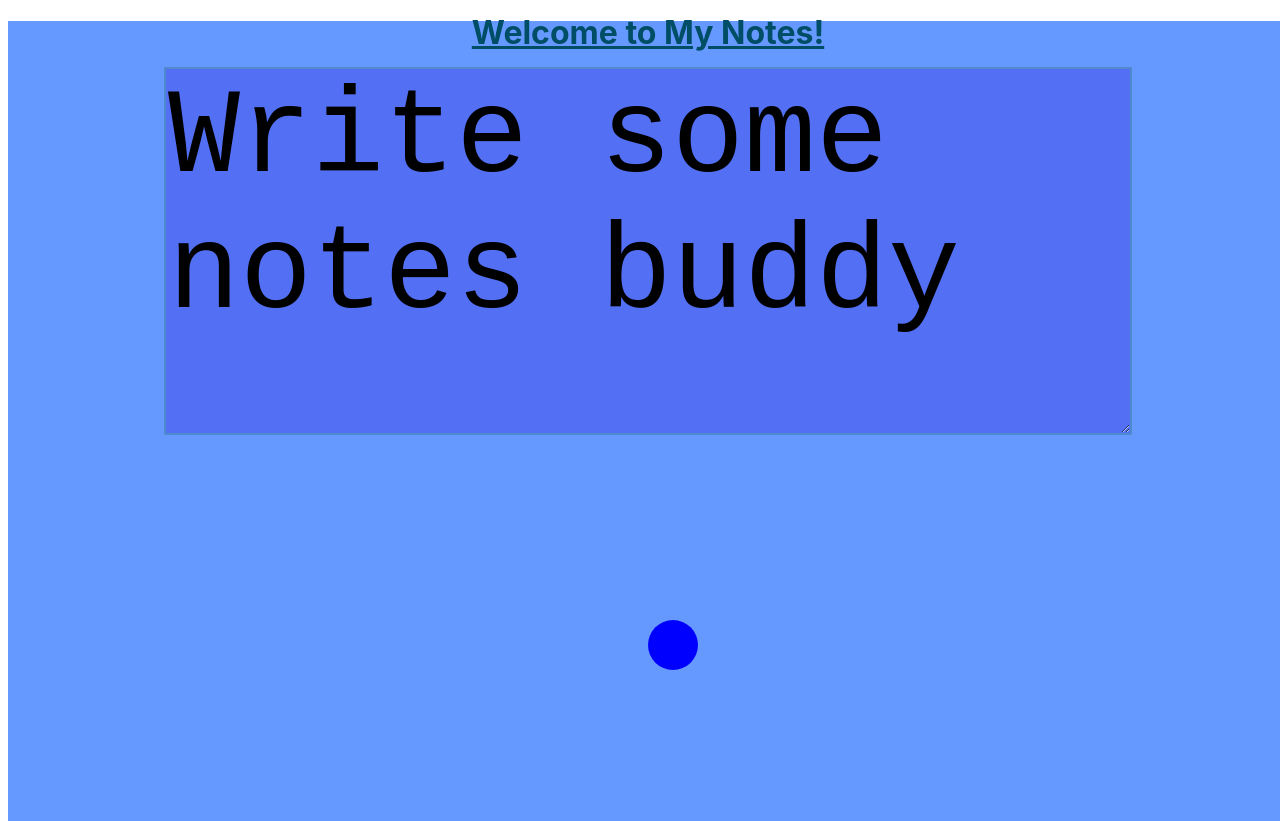
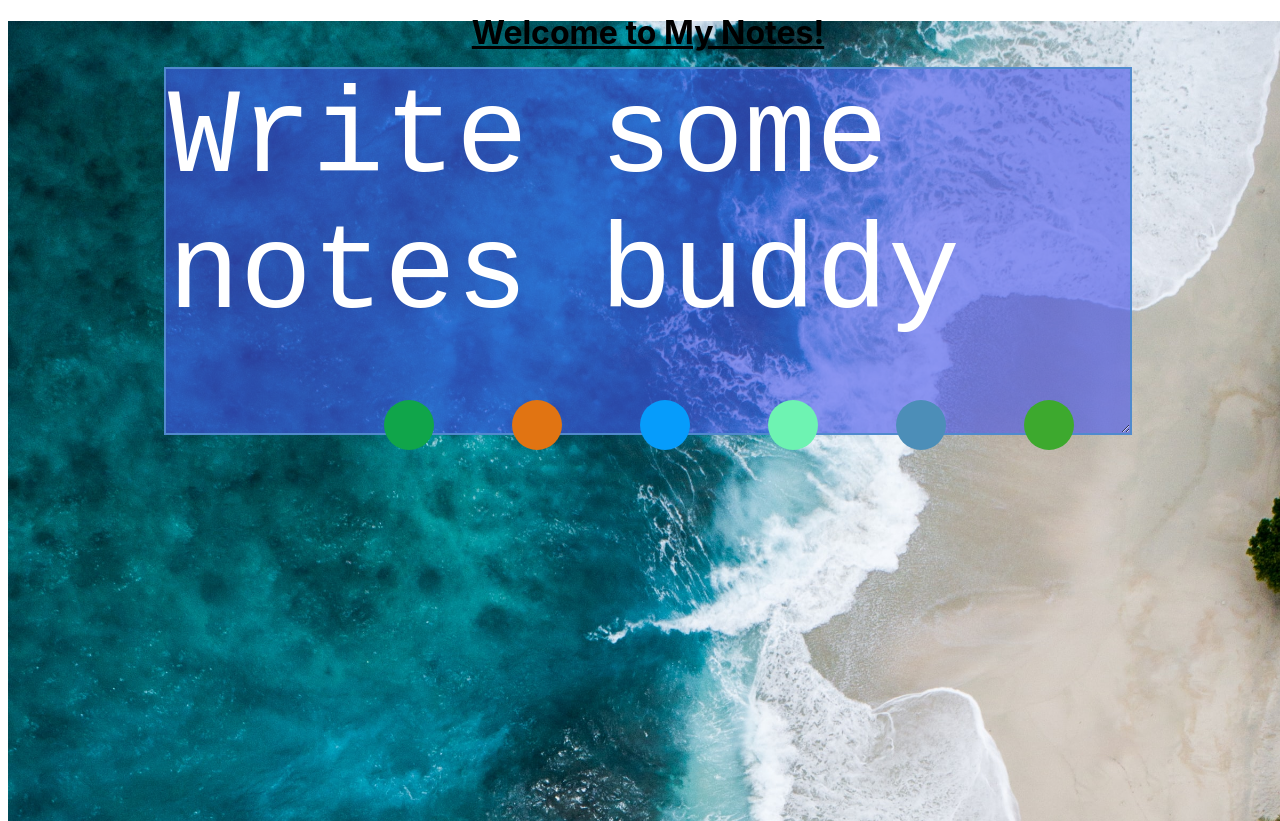
Before and after one commit to yashmasani/notebook, a React (Vite) app: page / in a window 1280 px wide. Built offline with nearby package versions, Linux system fonts and the light colour scheme.

Commit message:
added beautiful randomess and background

```diff
--- a/src/App.css
+++ b/src/App.css
@@ -2,9 +2,11 @@
   width: 100%;
   height: 100%;
   text-align: center;
-  background-color: rgb(102, 153, 255);
+  background-image: url('./assets/shifaaz-shamoon-okVXy9tG3KY-unsplash.jpg');
+  background-repeat: no-repeat;
+  background-size: 100%;
 }
-.container-ball {
+.container-ball span {
   content: '';
   background-color: #0000ff;
   border-radius: 50%;
@@ -24,5 +26,5 @@
 }
 
 .container-title {
-  color:  #004d66;
+  color:  black;
 }
--- a/src/App.tsx
+++ b/src/App.tsx
@@ -1,4 +1,4 @@
-import { useState } from "react";
+import { useEffect, useState } from "react";
 import reactLogo from "./assets/react.svg";
 import { invoke } from "@tauri-apps/api/tauri";
 import Notes from './Notes';
@@ -7,6 +7,11 @@ import "./App.css";
 function App() {
   const [greetMsg, setGreetMsg] = useState("");
   const [name, setName] = useState("");
+  const SPREAD = 10;
+
+  function colorSpawner(): number {
+    return Math.ceil(Math.random() * 255);
+  }
 
   async function greet() {
     setGreetMsg(await invoke("greet", { name }));
@@ -14,7 +19,13 @@ function App() {
 
   return (
     <div className="container">
-      <span className="container-ball"></span>
+      <span className="container-ball">
+        {
+          [...Array(6)].map((_, i) => (
+            <span style={{ backgroundColor: `rgb(${colorSpawner()}, ${colorSpawner()}, ${colorSpawner()})`, left: `${30 + (i*SPREAD)}%`, animationDelay: `${colorSpawner() - (5 * SPREAD)}s` }} key={i} />
+          ))
+        }
+      </span>
       <h1 className="container-title"><u>Welcome to My Notes!</u></h1>
       <Notes/>
     </div>
--- a/src/Notes.css
+++ b/src/Notes.css
@@ -1,11 +1,11 @@
 .notes {
   border: solid 2px #508ACE;
   background-color: rgba(70, 84, 236, 0.6);
-  color:  black;
+  color:  white;
   width: 75%;
   height: 45%;
   font-size: 15vh;
 }
 .notes::placeholder {
-  color: black;
+  color: white;
 }
```
Also changed, not shown: Notes.tsx (deleted, +0 -12 lines), src/assets/shifaaz-shamoon-okVXy9tG3KY-unsplash.jpg (added).
